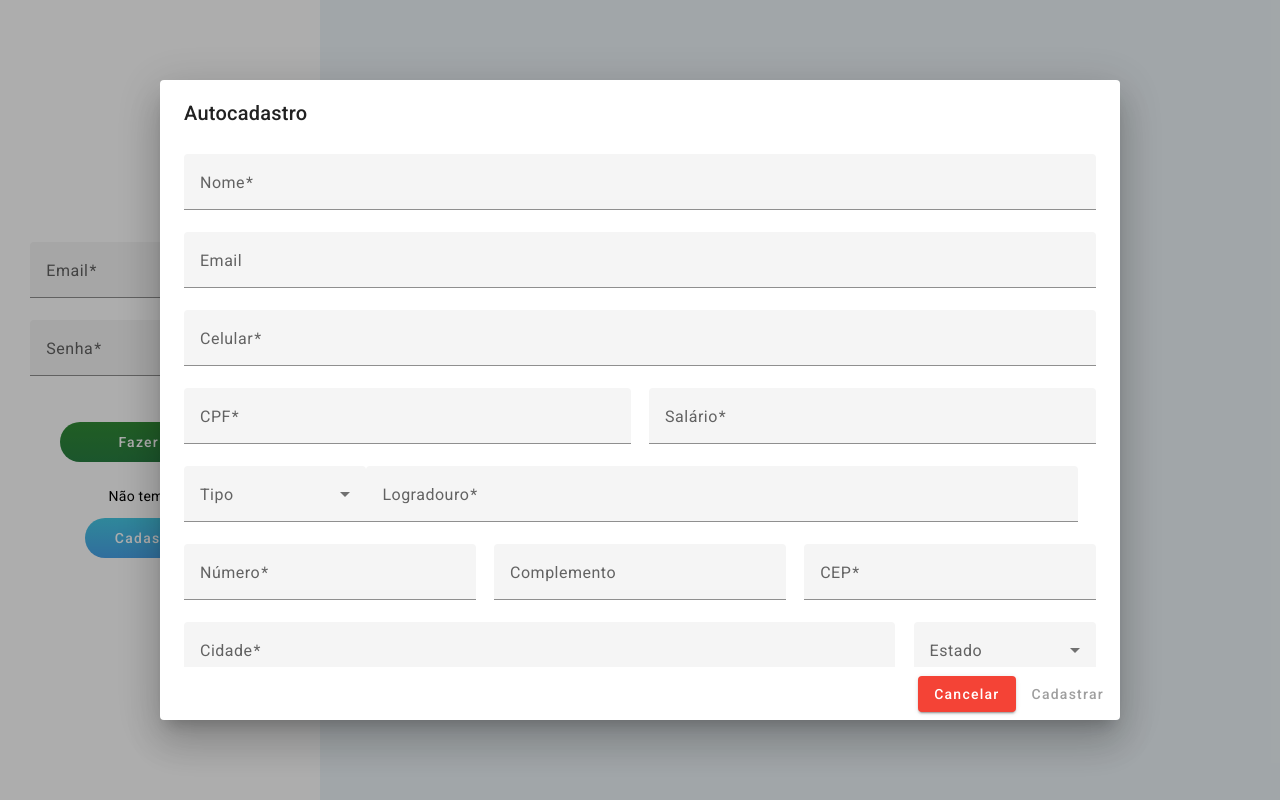
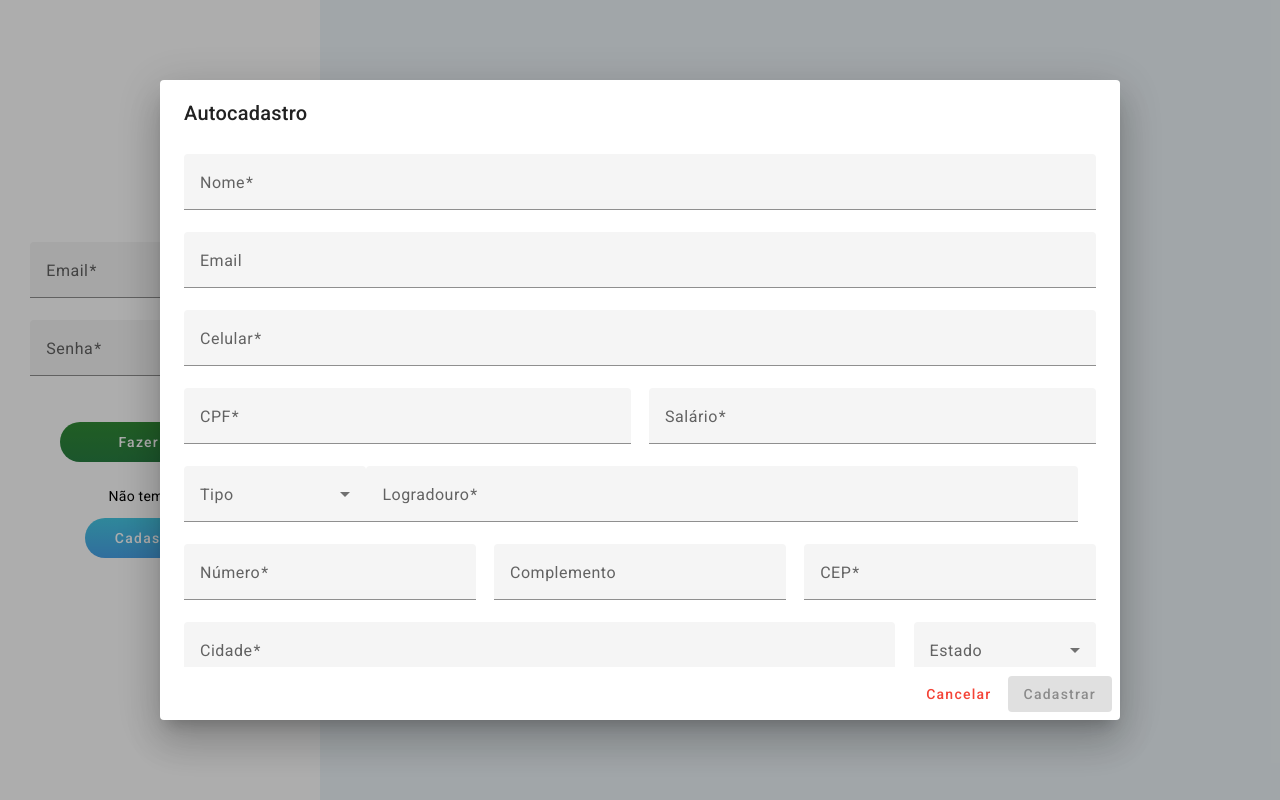
Before and after one commit to BanTads/FrontEnd, an Angular app in the folder banTads/: page /login in a window 1280 px wide. Both pictures are taken after a click on the button "Cadastre-se". Built offline with nearby package versions, Linux system fonts and the light colour scheme.

Commit message:
:recycle: Refact button

```diff
--- a/banTads/src/app/pages/login/self-register/self-register.component.html
+++ b/banTads/src/app/pages/login/self-register/self-register.component.html
@@ -80,7 +80,7 @@
 </mat-dialog-content>
 
 <mat-dialog-actions align="end">
-  <button mat-raised-button mat-dialog-close color="warn">Cancelar</button>
-  <button mat-button [mat-dialog-close]="true" cdkFocusInitial (click)="autocadastrar(formCliente)"
+  <button mat-button mat-dialog-close color="warn">Cancelar</button>
+  <button mat-flat-button [mat-dialog-close]="true" cdkFocusInitial color="primary" (click)="autocadastrar(formCliente)"
           [disabled]="!formCliente.valid">Cadastrar</button>
 </mat-dialog-actions>
```
